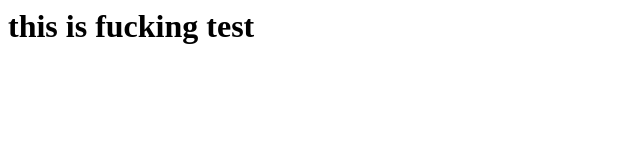
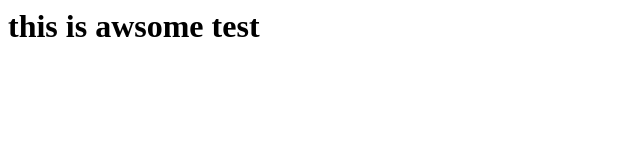
Before and after one commit to shahargalon/practice, a plain HTML site: page index.html in a window 1280 px wide. Shown: the whole page, without its empty margins (0-640 px from the left). Drawn offline with Linux system fonts and the light colour scheme.

Commit message:
test the condidtion

```diff
--- a/index.html
+++ b/index.html
@@ -1,3 +1,3 @@
 
 
-<h1> this is fucking test </h1>
+<h1> this is awsome test </h1>
```
